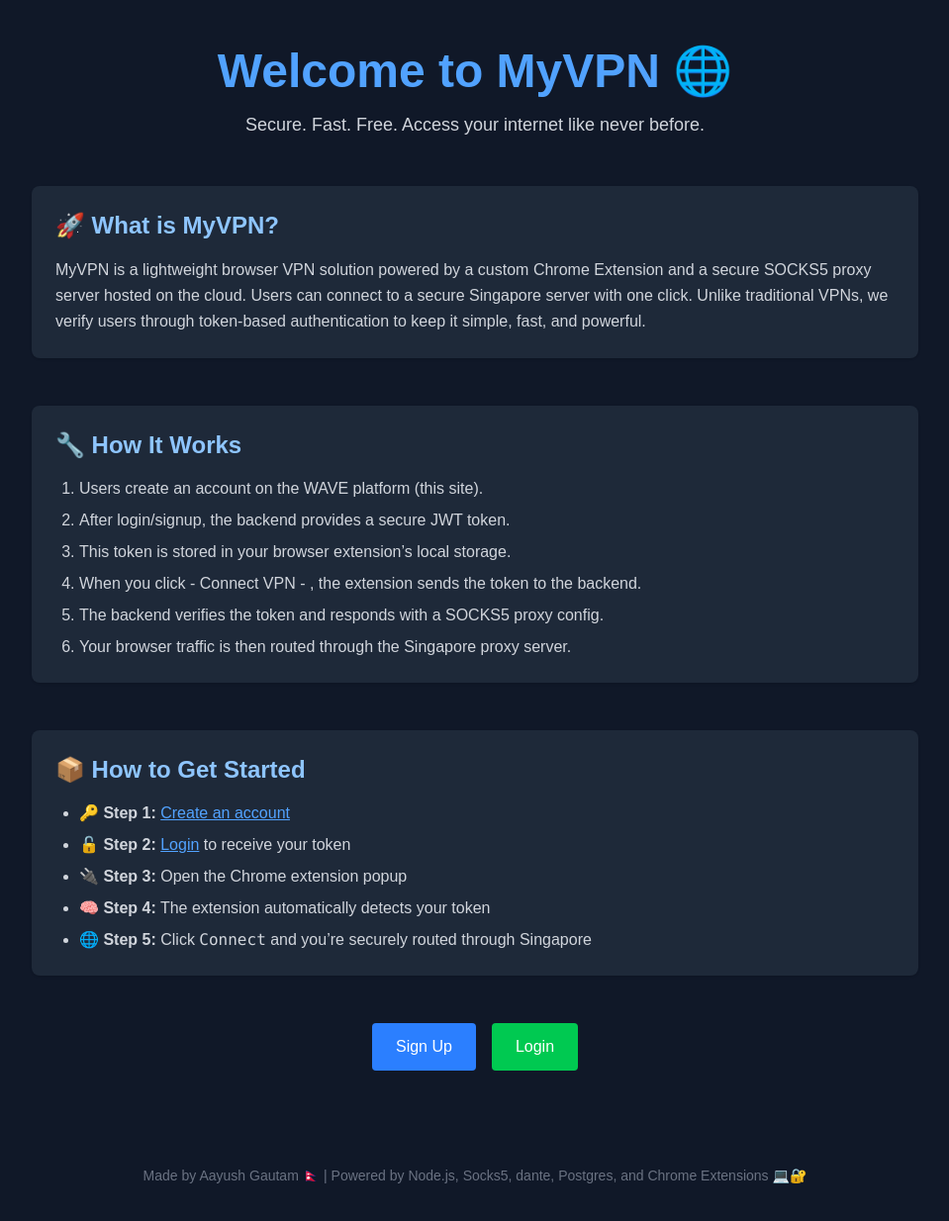
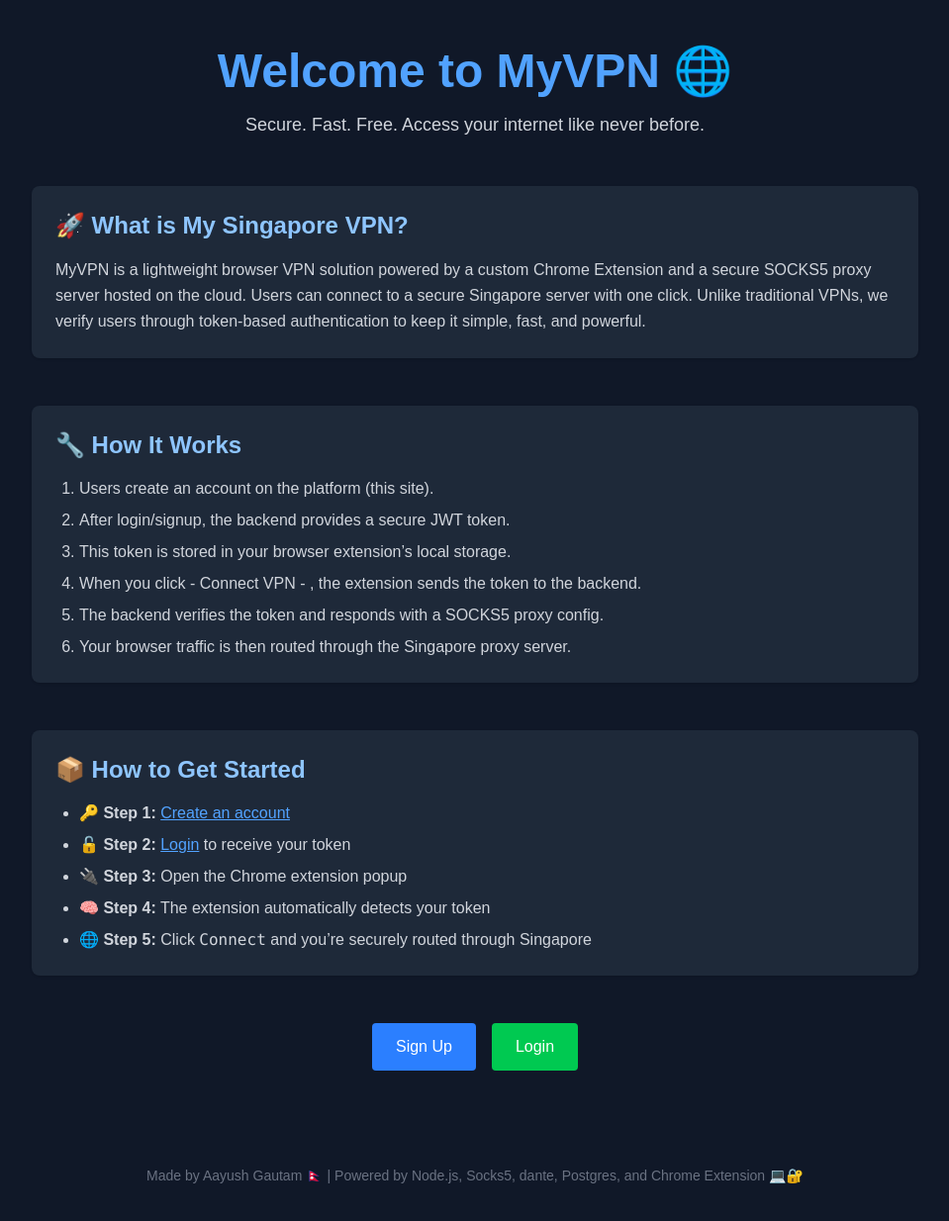
Before and after one commit to AayushGTM6693/My-Vpn-Server, a Next.js app in the folder frontend/: page / in a window 1280 px wide. Shown: the top 1234 px of the page at 99% size, without its empty margins (160-1119 px from the left). Built offline with nearby package versions, Linux system fonts and the light colour scheme.

Commit message:
name fixes

```diff
--- a/frontend/src/app/components/Footer.tsx
+++ b/frontend/src/app/components/Footer.tsx
@@ -4,7 +4,7 @@
   return (
     <footer className="text-center pt-12 text-sm text-gray-500">
       Made by Aayush Gautam 🇳🇵 | Powered by Node.js, Socks5, dante, Postgres,
-      and Chrome Extensions 💻🔐
+      and Chrome Extension 💻🔐
     </footer>
   );
 }
--- a/frontend/src/app/components/HowItWorks.tsx
+++ b/frontend/src/app/components/HowItWorks.tsx
@@ -5,7 +5,7 @@
     <section className="bg-gray-800 rounded-lg p-6 shadow space-y-4">
       <h2 className="text-2xl font-semibold text-blue-300">🔧 How It Works</h2>
       <ol className="list-decimal ml-6 space-y-2 text-gray-300">
-        <li>Users create an account on the WAVE platform (this site).</li>
+        <li>Users create an account on the platform (this site).</li>
         <li>After login/signup, the backend provides a secure JWT token.</li>
         <li>This token is stored in your browser extension’s local storage.</li>
         <li>
--- a/frontend/src/app/components/NavBar.tsx
+++ b/frontend/src/app/components/NavBar.tsx
@@ -4,7 +4,7 @@
 export default function NavBar() {
   return (
     <nav className="bg-gray-900 text-white px-8 py-4 flex justify-between items-center shadow-md">
-      <h1 className="text-2xl font-bold">MyVPN</h1>
+      <h1 className="text-2xl font-bold">My Singapore VPN</h1>
       <div className="space-x-6">
         <Link href="/">Home</Link>
         <Link href="/about">About</Link>
--- a/frontend/src/app/components/WhatIsMyVPN.tsx
+++ b/frontend/src/app/components/WhatIsMyVPN.tsx
@@ -4,7 +4,7 @@
   return (
     <section className="bg-gray-800 rounded-lg p-6 shadow space-y-4">
       <h2 className="text-2xl font-semibold text-blue-300">
-        🚀 What is MyVPN?
+        🚀 What is My Singapore VPN?
       </h2>
       <p className="text-gray-300 leading-relaxed">
         MyVPN is a lightweight browser VPN solution powered by a custom Chrome
```
